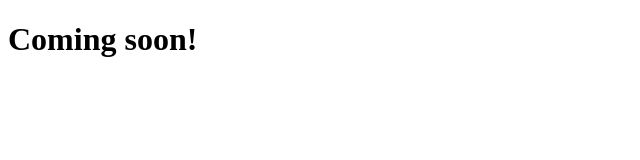
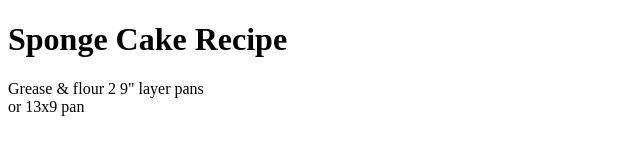
Before and after one commit to spongecakerecipe/spongecakerecipe.github.io, a plain HTML site: page index.html in a window 1280 px wide. Shown: the whole page, without its empty margins (0-640 px from the left). Drawn offline with Linux system fonts and the light colour scheme.

Commit message:
Update index.html

```diff
--- a/index.html
+++ b/index.html
@@ -2,9 +2,12 @@
 <html>
 
 <head>
-    <title>Coming soon</title>
+    <title>Sponge Cake</title>
 </head>
 <body>
-    <h1>Coming soon!</h1>
+    <h1>Sponge Cake Recipe</h1>
+    <p>Grease & flour 2 9" layer pans<br>
+        or 13x9 pan<br>
+        </p>
 </body>
 </html>
```
